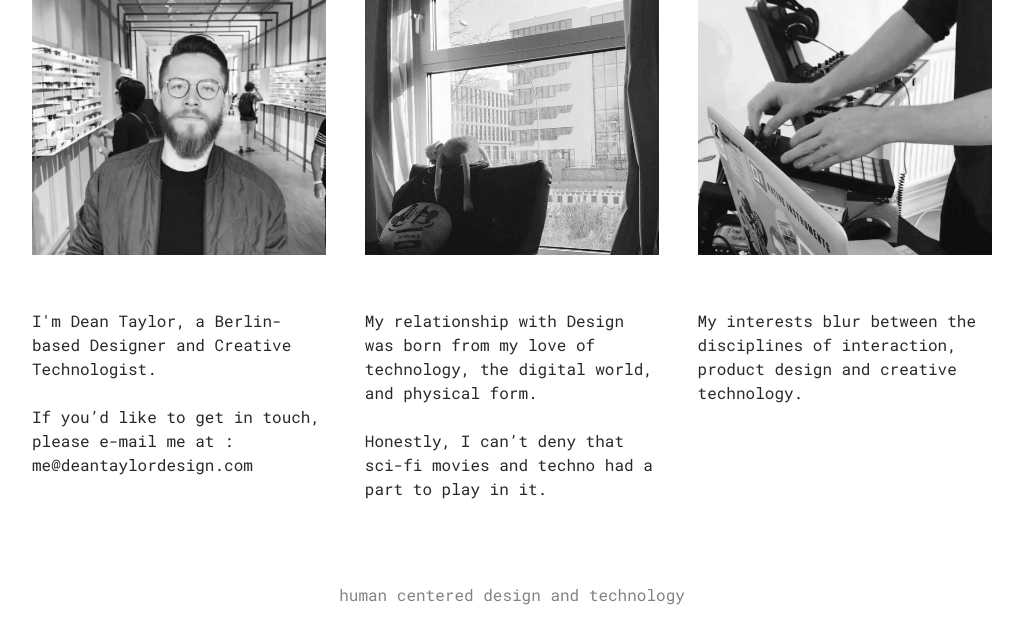
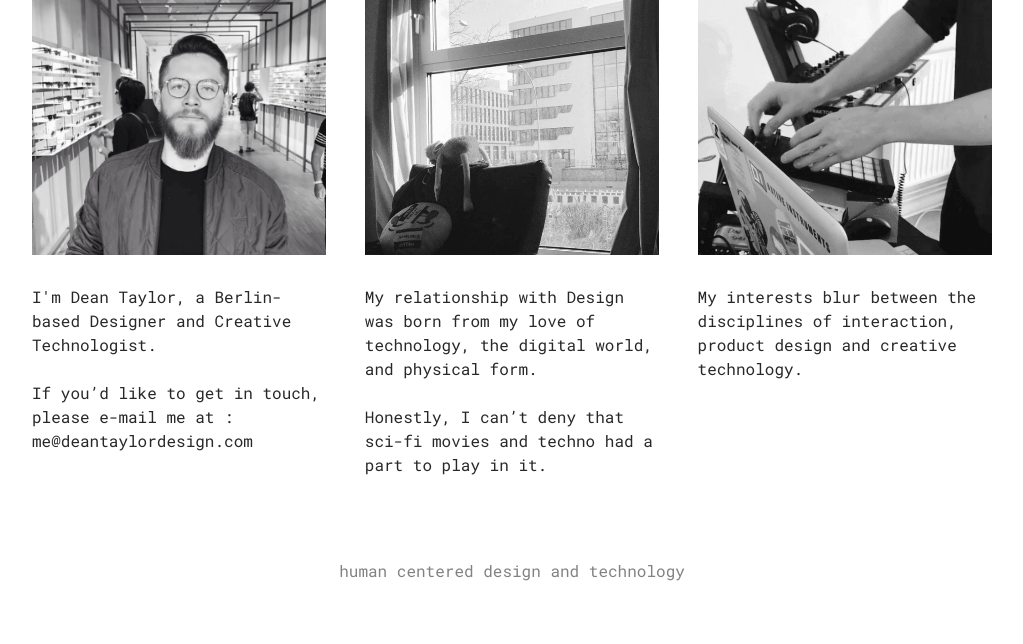
Before and after one commit to deantaylor/deantaylor.github.io, a PHP site: page /about.html in a window 1280 px wide. Shown: the part 129-773 px from the top of the page, without its empty margins (128-1151 px from the left). Run offline with PHP 8.4, Linux system fonts and the light colour scheme.

Commit message:
Update stylesheet.css

```diff
--- a/css/stylesheet.css
+++ b/css/stylesheet.css
@@ -1,4 +1,3 @@
-
 .work .twelve p {
     margin-top: 0;
 
@@ -11,7 +10,7 @@
     -moz-osx-font-smoothing: grayscale;
 }
 
-.header  {
+.header {
 
     display: flex;
     align-items: center;
@@ -25,7 +24,7 @@
 
 .grey {
 
-	  color:#828282;
+    color: #828282;
     font-weight: 400;
 }
 
@@ -59,6 +58,7 @@
     display: flex;
     align-items: center;
 }
+
 .header ul li {
 
     display: inline;
@@ -122,7 +122,7 @@ li {
 }
 
 
-.one-third img{
+.one-third img {
 
     margin-top: 0;
 }
@@ -136,6 +136,10 @@ p:last-child {
 
     max-height: 256px;
 
+}
+
+.one-third p {
+    margin-top: 0;
 }
 
 .work .one-third img {
```
Lines whose indentation alone changed are shown as unchanged.
